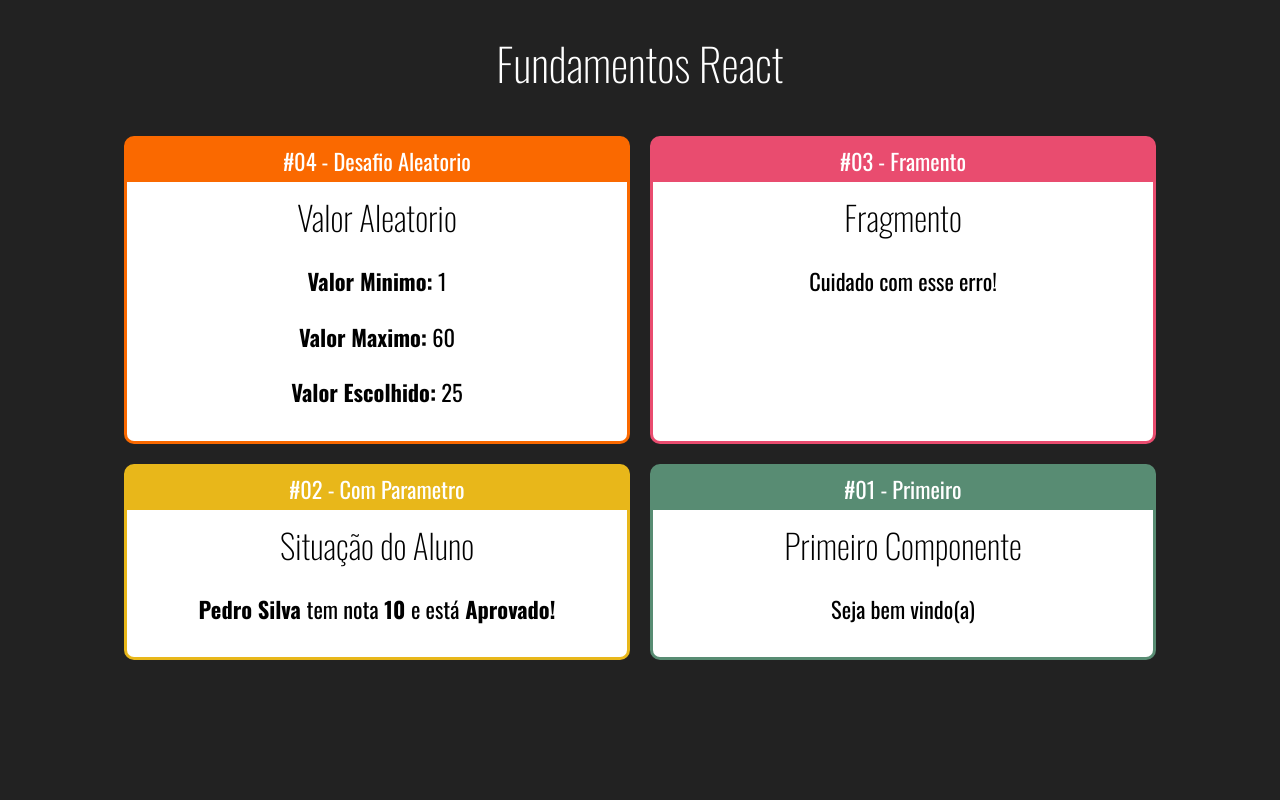
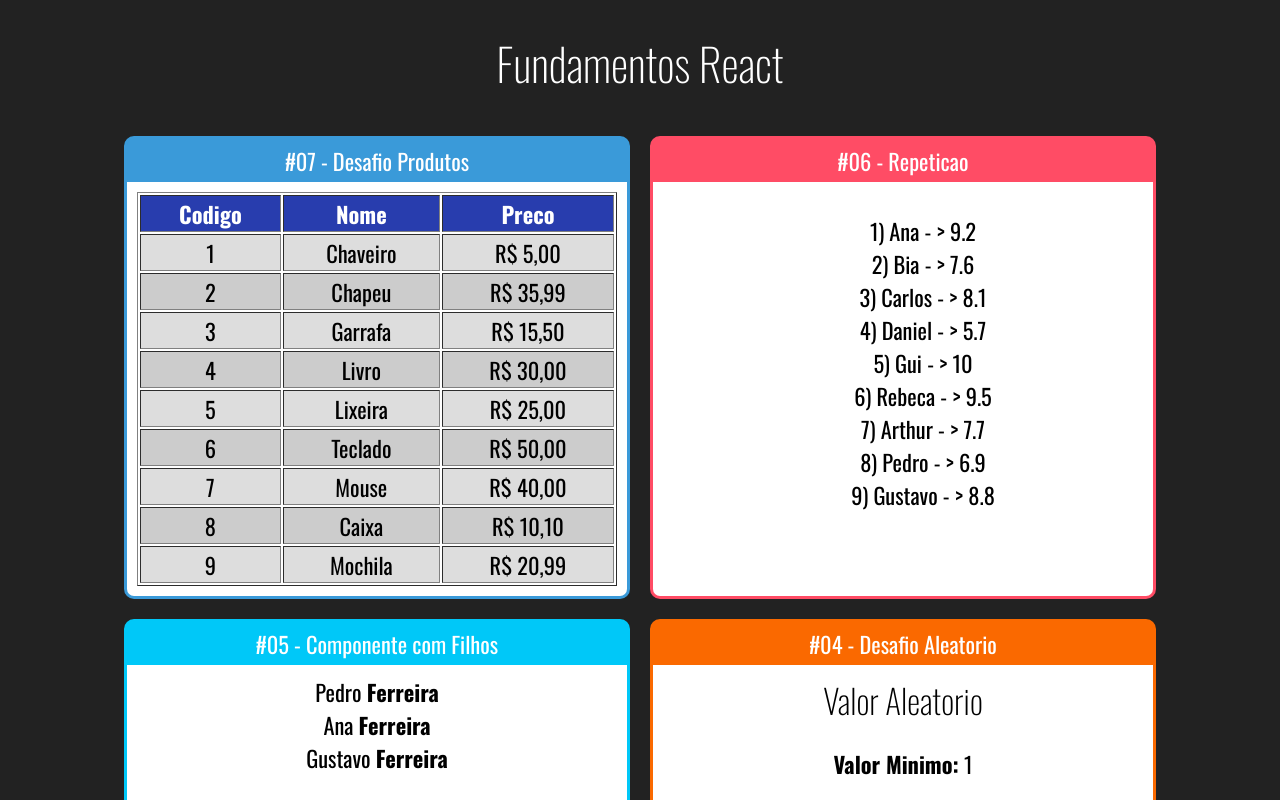
Before and after one commit to migvidro/curso-react, a React (Create React App) app in the folder fundamentos-react/: page / in a window 1280 px wide. Shown: the top 800 px of the page. Built offline with nearby package versions, Linux system fonts and the light colour scheme.

Commit message:
Components with children and List + Tables in React

```diff
--- a/fundamentos-react/src/App.jsx
+++ b/fundamentos-react/src/App.jsx
@@ -1,17 +1,34 @@
 /* eslint-disable import/no-anonymous-default-export */
 import React from "react";
 
-import './App.css'
-import Card from "./components/layout/Card.jsx";
-import Primeiro from "./components/basicos/Primeiro.jsx";
-import ComParametro from "./components/basicos/ComParametro.jsx";
-import Fragmento from "./components/basicos/Fragmento.jsx";
-import Aleatorio from "./components/basicos/Aleatorio.jsx";
+import "./App.css";
+import Card from "./components/layout/Card";
+import Primeiro from "./components/basicos/Primeiro";
+import ComParametro from "./components/basicos/ComParametro";
+import Fragmento from "./components/basicos/Fragmento";
+import Aleatorio from "./components/basicos/Aleatorio";
+import FamiliaMembro from "./components/basicos/FamiliaMembro";
+import Familia from "./components/basicos/Familia";
+import ListaAlunos from "./components/repeticao/ListaAlunos";
+import TabelaProduto from "./components/repeticao/TabelaProdutos";
 
 export default () => (
   <div className="App">
     <h1>Fundamentos React</h1>
     <div className="Cards">
+      <Card titulo="#07 - Desafio Produtos" color="#3A9AD9">
+        <TabelaProduto />
+      </Card>
+      <Card titulo="#06 - Repeticao" color="#FF4C65">
+        <ListaAlunos />
+      </Card>
+      <Card titulo="#05 - Componente com Filhos" color="#00C8F8">
+        <Familia sobrenome="Ferreira">
+          <FamiliaMembro nome="Pedro" />
+          <FamiliaMembro nome="Ana" />
+          <FamiliaMembro nome="Gustavo" />
+        </Familia>
+      </Card>
       <Card titulo="#04 - Desafio Aleatorio" color="#FA6900">
         <Aleatorio min={1} max={60} />
       </Card>
--- /dev/null
+++ b/fundamentos-react/src/components/basicos/Familia.jsx
@@ -0,0 +1,10 @@
+/* eslint-disable import/no-anonymous-default-export */
+import React, { Children, cloneElement } from "react";
+
+export default (props) => {
+  return (
+    <div>
+      {Children.map(props.children, (child) => cloneElement(child, props))}
+    </div>
+  );
+};
--- /dev/null
+++ b/fundamentos-react/src/components/basicos/FamiliaMembro.jsx
@@ -0,0 +1,6 @@
+/* eslint-disable import/no-anonymous-default-export */
+import React from "react";
+
+export default (props) => {
+  return <div>{props.nome} <strong>{props.sobrenome}</strong></div>;
+};
--- /dev/null
+++ b/fundamentos-react/src/components/repeticao/ListaAlunos.jsx
@@ -0,0 +1,19 @@
+/* eslint-disable import/no-anonymous-default-export */
+import React from "react";
+import alunos from "../../data/alunos";
+
+export default (props) => {
+  return (
+    <div>
+      <ul style={{ listStyle: "none" }}>
+        {alunos.map((aluno) => {
+          return (
+            <li key={aluno.id}>
+              {aluno.id}) {aluno.nome} - {">"} {aluno.nota}
+            </li>
+          );
+        })}
+      </ul>
+    </div>
+  );
+};
--- /dev/null
+++ b/fundamentos-react/src/components/repeticao/TabelaProdutos.css
@@ -0,0 +1,16 @@
+.TabelaProdutos table {
+  width: 100%;
+}
+
+.TabelaProdutos th {
+  background-color: #283dae;
+  color: #FFF;
+}
+
+.TabelaProdutos .Par {
+  background-color: #DDD;
+}
+
+.TabelaProdutos .Impar {
+  background-color: #CCC;
+}
--- /dev/null
+++ b/fundamentos-react/src/components/repeticao/TabelaProdutos.jsx
@@ -0,0 +1,32 @@
+/* eslint-disable import/no-anonymous-default-export */
+import React from "react";
+
+import produtos from "../../data/produtos";
+import './TabelaProdutos.css';
+
+export default (props) => {
+  return (
+    <div className="TabelaProdutos">
+      <table border="1">
+        <thead>
+          <tr>
+            <th>Codigo</th>
+            <th>Nome</th>
+            <th>Preco</th>
+          </tr>
+        </thead>
+        <tbody>
+          {produtos.map((produto, key) => {
+            return (
+              <tr className={key % 2 === 0 ? 'Par' : 'Impar'} key={key}>
+                <td>{produto.id}</td>
+                <td>{produto.nome}</td>
+                <td>R$ {produto.preco.toFixed(2).replace(".", ",")}</td>
+              </tr>
+            );
+          })}
+        </tbody>
+      </table>
+    </div>
+  );
+};
--- /dev/null
+++ b/fundamentos-react/src/data/alunos.js
@@ -0,0 +1,48 @@
+/* eslint-disable import/no-anonymous-default-export */
+export default [
+  {
+    id: 1,
+    nome: "Ana",
+    nota: 9.2,
+  },
+  {
+    id: 2,
+    nome: "Bia",
+    nota: 7.6,
+  },
+  {
+    id: 3,
+    nome: "Carlos",
+    nota: 8.1,
+  },
+  {
+    id: 4,
+    nome: "Daniel",
+    nota: 5.7,
+  },
+  {
+    id: 5,
+    nome: "Gui",
+    nota: 10.0,
+  },
+  {
+    id: 6,
+    nome: "Rebeca",
+    nota: 9.5,
+  },
+  {
+    id: 7,
+    nome: "Arthur",
+    nota: 7.7,
+  },
+  {
+    id: 8,
+    nome: "Pedro",
+    nota: 6.9,
+  },
+  {
+    id: 9,
+    nome: "Gustavo",
+    nota: 8.8,
+  },
+];
--- /dev/null
+++ b/fundamentos-react/src/data/produtos.js
@@ -0,0 +1,48 @@
+/* eslint-disable import/no-anonymous-default-export */
+export default [
+    {
+      id: 1,
+      nome: "Chaveiro",
+      preco: 5.00,
+    },
+    {
+      id: 2,
+      nome: "Chapeu",
+      preco: 35.99,
+    },
+    {
+      id: 3,
+      nome: "Garrafa",
+      preco: 15.50,
+    },
+    {
+      id: 4,
+      nome: "Livro",
+      preco: 30.00,
+    },
+    {
+      id: 5,
+      nome: "Lixeira",
+      preco: 25.00,
+    },
+    {
+      id: 6,
+      nome: "Teclado",
+      preco: 50.00,
+    },
+    {
+      id: 7,
+      nome: "Mouse",
+      preco: 40.00,
+    },
+    {
+      id: 8,
+      nome: "Caixa",
+      preco: 10.10,
+    },
+    {
+      id: 9,
+      nome: "Mochila",
+      preco: 20.99,
+    },
+  ];
```
